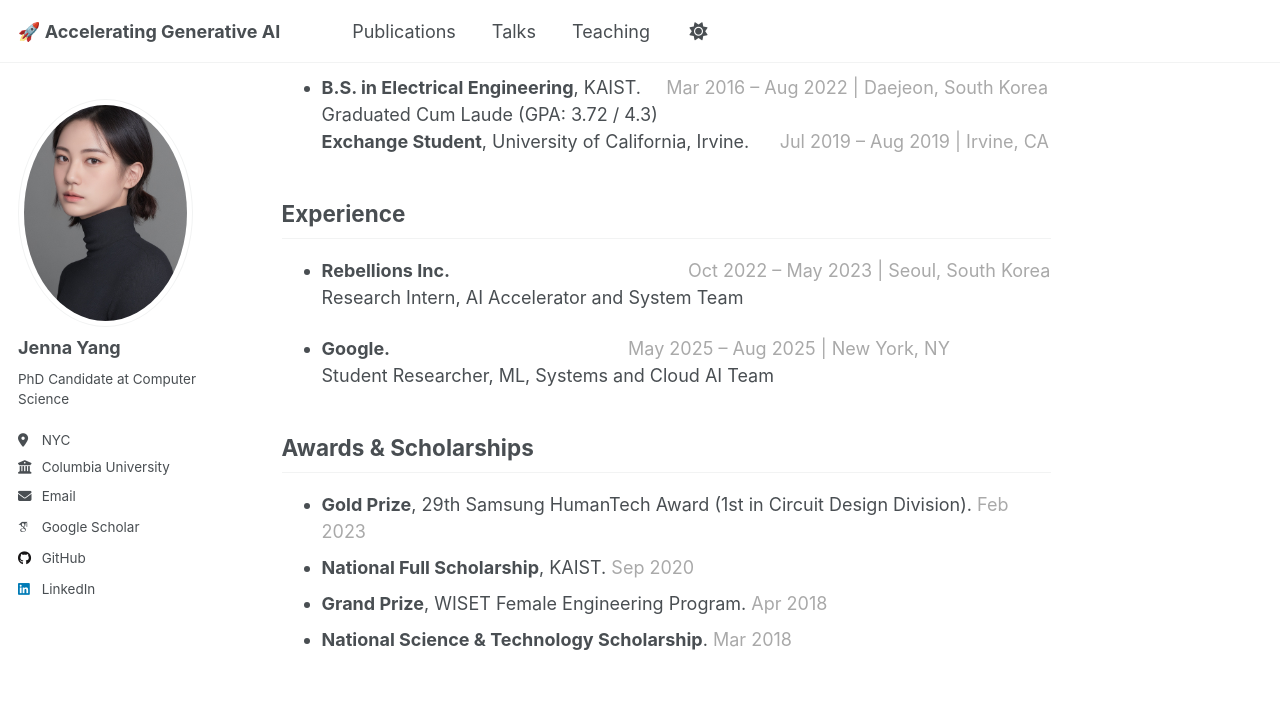
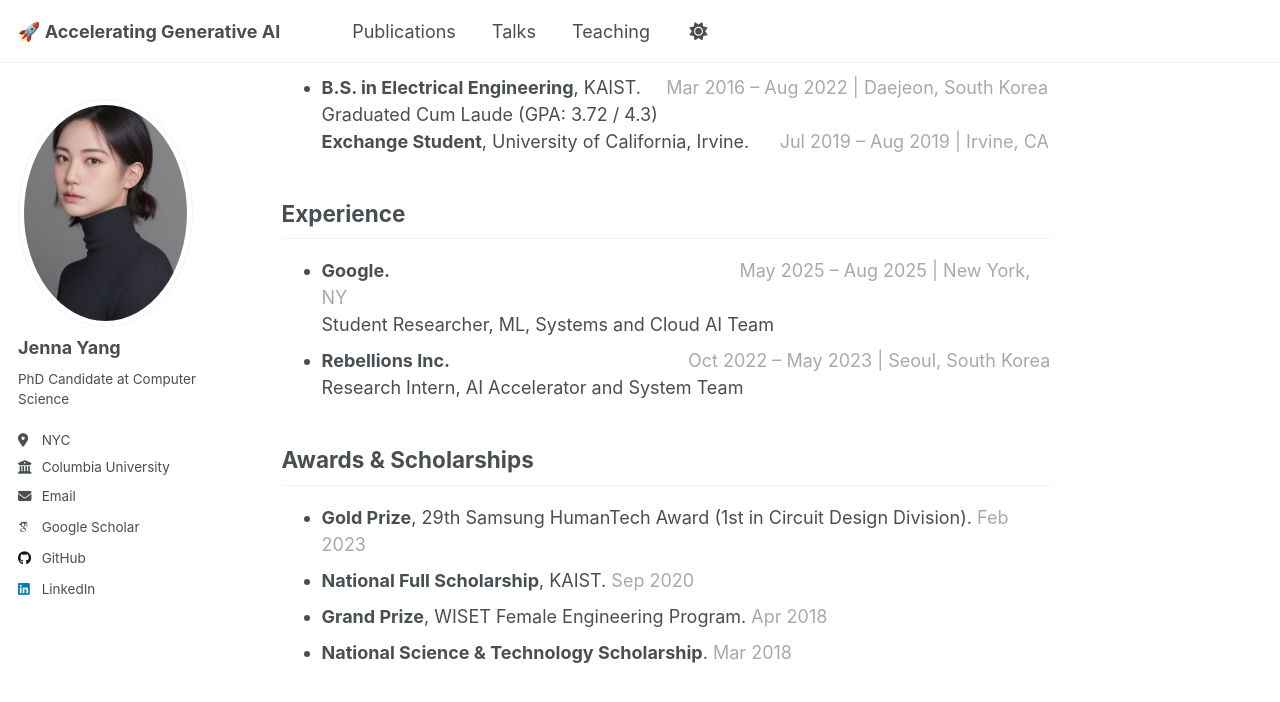
Before and after one commit to jenna-yang/jenna-yang.github.io, a Jekyll site: the page built from _pages/about.md, in a window 1280 px wide and 900 px high, scrolled down 621 px. Shown: the top 702 px of the window. Built offline with Jekyll 4.4.1, drawn with Linux system fonts in a browser that asks for light colours; some web fonts are replaced; some of the changed lines change nothing that is shown.

Commit message:
fix expereince order and indentation

```diff
--- a/_pages/about.md
+++ b/_pages/about.md
@@ -30,11 +30,11 @@ System-on-chip Platforms | Embedded Scalable Platforms | System Optimization wit
 
 
 ## Experience
+- **Google.**&nbsp;&nbsp;&nbsp;&nbsp;&nbsp;&nbsp;&nbsp;&nbsp;&nbsp;&nbsp;&nbsp;&nbsp;&nbsp;&nbsp;&nbsp;&nbsp;&nbsp;&nbsp;&nbsp;&nbsp;&nbsp;&nbsp;&nbsp;&nbsp;&nbsp;&nbsp;&nbsp;&nbsp;&nbsp;&nbsp;&nbsp;&nbsp;&nbsp;&nbsp;&nbsp;&nbsp;&nbsp;&nbsp;&nbsp;&nbsp;&nbsp;&nbsp;&nbsp;&nbsp;&nbsp;&nbsp;&nbsp;&nbsp;&nbsp;&nbsp;&nbsp;&nbsp;&nbsp;&nbsp;&nbsp;&nbsp;&nbsp;&nbsp;&nbsp;&nbsp;&nbsp;&nbsp;&nbsp;&nbsp;&nbsp;&nbsp;&nbsp;&nbsp;   <span style="color:darkgray">May 2025 – Aug 2025 | New York, NY</span>
+Student Researcher, ML, Systems and Cloud AI Team
 - **Rebellions Inc.**&nbsp;&nbsp;&nbsp;&nbsp;&nbsp;&nbsp;&nbsp;&nbsp;&nbsp;&nbsp;&nbsp;&nbsp;&nbsp;&nbsp;&nbsp;&nbsp;&nbsp;&nbsp;&nbsp;&nbsp;&nbsp;&nbsp;&nbsp;&nbsp;&nbsp;&nbsp;&nbsp;&nbsp;&nbsp;&nbsp;&nbsp;&nbsp;&nbsp;&nbsp;&nbsp;&nbsp;&nbsp;&nbsp;&nbsp;&nbsp;&nbsp;&nbsp;&nbsp;&nbsp;&nbsp;&nbsp;   <span style="color:darkgray">Oct 2022 – May 2023 | Seoul, South Korea</span>
 Research Intern, AI Accelerator and System Team
 
-- **Google.**&nbsp;&nbsp;&nbsp;&nbsp;&nbsp;&nbsp;&nbsp;&nbsp;&nbsp;&nbsp;&nbsp;&nbsp;&nbsp;&nbsp;&nbsp;&nbsp;&nbsp;&nbsp;&nbsp;&nbsp;&nbsp;&nbsp;&nbsp;&nbsp;&nbsp;&nbsp;&nbsp;&nbsp;&nbsp;&nbsp;&nbsp;&nbsp;&nbsp;&nbsp;&nbsp;&nbsp;&nbsp;&nbsp;&nbsp;&nbsp;&nbsp;&nbsp;&nbsp;&nbsp;&nbsp;&nbsp;   <span style="color:darkgray">May 2025 – Aug 2025 | New York, NY</span>
-Student Researcher, ML, Systems and Cloud AI Team
 
 ## Awards & Scholarships
 
```
